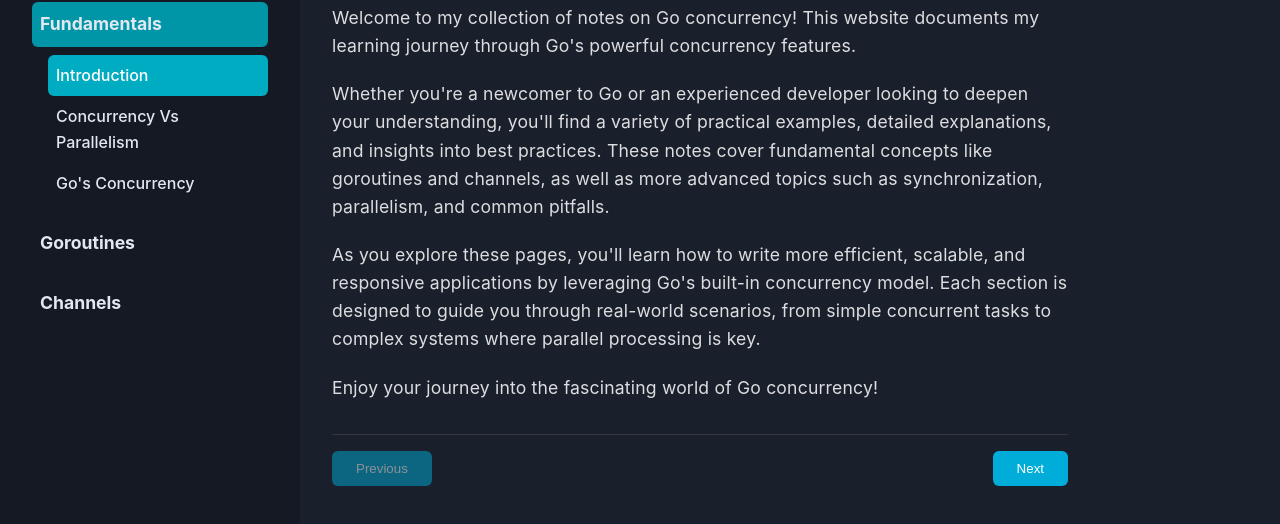
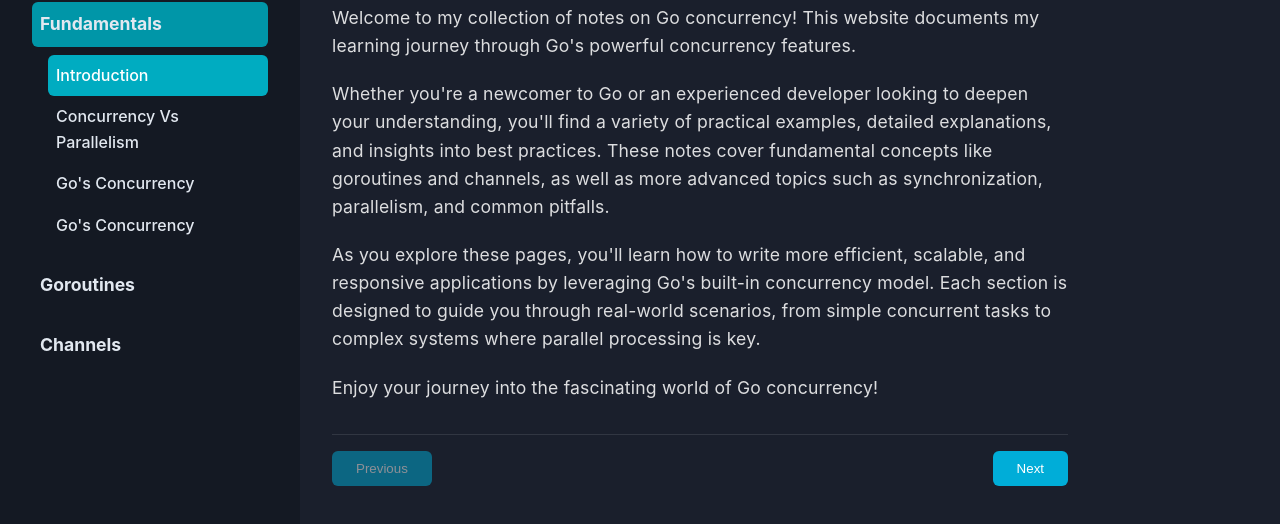
Before and after one commit to raghulmukundan/go-concurrency, a plain HTML site: page index.html in a window 1280 px wide. Shown: the part 100-624 px from the top of the page. Drawn offline with nearby package versions, Linux system fonts and the light colour scheme.

Commit message:
added go vs the rest

```diff
--- a/index.html
+++ b/index.html
@@ -56,6 +56,15 @@
                   Go's Concurrency
                 </a>
               </li>
+              <li class="nav-item">
+                <a
+                  href="#GoVsTheRest"
+                  class="nav-link"
+                  data-page="go-vs-the-rest"
+                >
+                  Go's Concurrency
+                </a>
+              </li>
             </ul>
           </li>
           <!-- Goroutines Section -->
```
Also changed, not shown: pages/go-vs-the-rest.html (added, +7 -0 lines).
